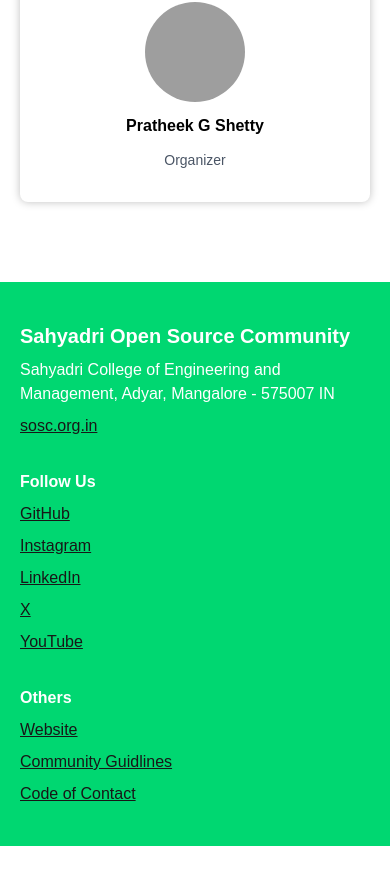
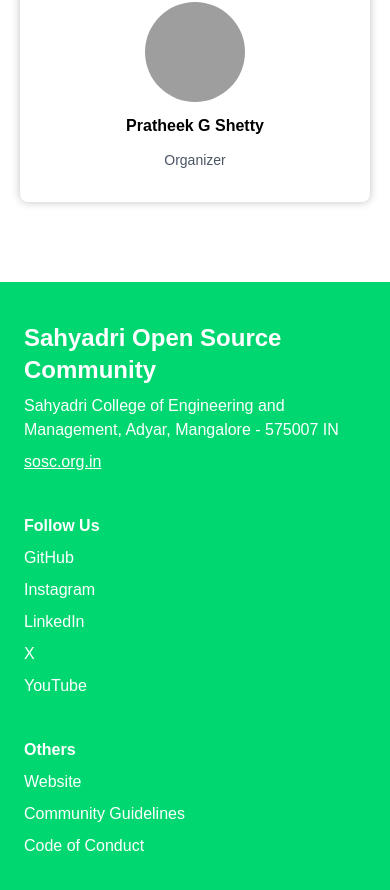
Before and after one commit to RevanaSiddu-ctrl/sosc-challenge-1, a Next.js app: page /team in a window 390 px wide. Shown: the part 5606-6496 px from the top of the page. Before the commit the page ends 6452 px from the top, so only its background shows below. Built offline with nearby package versions, Linux system fonts and the light colour scheme; grey boxes are pictures that could not be loaded.

Commit message:
Fix(Footer): Implement full responsiveness and alignment for mobile/tablet screens.

```diff
--- a/app/compnents/Footer.jsx
+++ b/app/compnents/Footer.jsx
@@ -1,37 +1,30 @@
-import Link from "next/link";
+export default function Footer() {
+ return (
+ <>
+ <div className="bg-[oklch(77.034%_0.20078_152.412)] w-full py-10 px-6 mt-10">
+ <div className="flex flex-col md:flex-row justify-between gap-10 max-w-6xl mx-auto">
 
 
-export default function Footer(){
-    return(
-        <>
-            {/* Responsive Footer: No fixed height, column on mobile, row on large screens */}
-            <div className="bg-[oklch(77.034%_0.20078_152.412)] w-full h-auto py-10 flex flex-col lg:flex-row justify-center mt-10">
-
-                <div className="w-full max-w-6xl flex flex-col lg:flex-row lg:justify-between px-5 lg:px-0 mx-auto">
-
-                    {/* 1. SOSC Contact/Address Section - Left Aligned */}
-                    <div className="flex flex-col items-start justify-center gap-2 w-full lg:w-[350px] mb-8 lg:mb-0">
-                        <h2 className="text-white text-xl md:text-2xl font-bold ">Sahyadri Open Source Community</h2>
-                        <h4 className="text-white">Sahyadri College of Engineering and Management, Adyar, Mangalore - 575007 IN</h4>
-                        <Link href="https://sosc.org.in" className="underline">sosc.org.in</Link>
+ <div className="flex flex-col gap-2 text-white w-full md:w-1/3">
+ <h2 className="text-2xl font-bold">Sahyadri Open Source Community</h2>
+ <p>Sahyadri College of Engineering and Management, Adyar, Mangalore - 575007 IN</p>
+ <a href="https://sosc.org.in" className="underline">sosc.org.in</a>
  </div>
 
-                    {/* 2. Follow Us Section - Left Aligned on Mobile, Centered on Desktop for spacing */}
-                    <div className="flex flex-col items-start lg:items-center w-full lg:w-[140px] gap-2 mb-8 lg:mb-0">
-                        <h2 className="text-white font-bold">Follow Us</h2>
-                        <Link href="https://github.com/so-sc" className="underline">GitHub</Link>
-                        <Link href="https://www.instagram.com/sosc.sahyadri/" className="underline">Instagram</Link>
-                        <Link href="https://www.linkedin.com/company/sosc-sahyadri/posts/?feedView=all" className="underline">LinkedIn</Link>
-                        <Link href="https://x.com/sosc_sahyadri?t=y9WZsgmE1Nh5mfq-i6Ne2A&s=08 " className="underline">X</Link>
-                        <Link href="https://www.youtube.com/channel/UCk8nlSMwUT-jhEtamMF-V-w" className="underline">YouTube</Link>
+ <div className="flex flex-col gap-2 text-white">
+ <h2 className="font-bold">Follow Us</h2>
+ <a href="https://github.com/so-sc" className="hover:underline">GitHub</a>
+ <a href="https://www.instagram.com/sosc.sahyadri/" className="hover:underline">Instagram</a>
+ <a href="https://www.linkedin.com/company/sosc-sahyadri/posts/?feedView=all" className="hover:underline">LinkedIn</a>
+ <a href="https://x.com/sosc_sahyadri?t=y9WZsgmE1Nh5mfq-i6Ne2A&s=08" className="hover:underline">X</a>
+ <a href="https://www.youtube.com/channel/UCk8nlSMwUT-jhEtamMF-V-w" className="hover:underline">YouTube</a>
  </div>
 
-                    {/* 3. Others Section - Left Aligned on Mobile, Centered on Desktop for spacing */}
-                    <div className="flex flex-col items-start lg:items-center w-full lg:w-[300px] gap-2">
-                        <h2 className="text-white font-bold">Others</h2>
-                        <Link href="https://sosc.org.in/" className="underline">Website</Link>
-                        <Link href="https://sosc.org.in/guidelines/" className="underline">Community Guidlines</Link>
-                        <Link href="https://github.com/so-sc/code-of-conduct" className="underline">Code of Contact</Link>
+ <div className="flex flex-col gap-2 text-white">
+ <h2 className="font-bold">Others</h2>
+ <a href="https://sosc.org.in/" className="hover:underline">Website</a>
+ <a href="https://sosc.org.in/guidelines/" className="hover:underline">Community Guidelines</a>
+ <a href="https://github.com/so-sc/code-of-conduct" className="hover:underline">Code of Conduct</a>
  </div>
  </div>
  </div>
```
Lines whose indentation alone changed are shown as unchanged.
